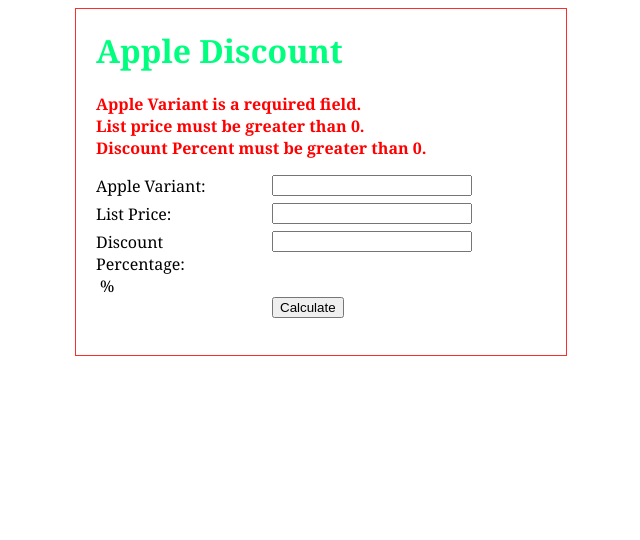
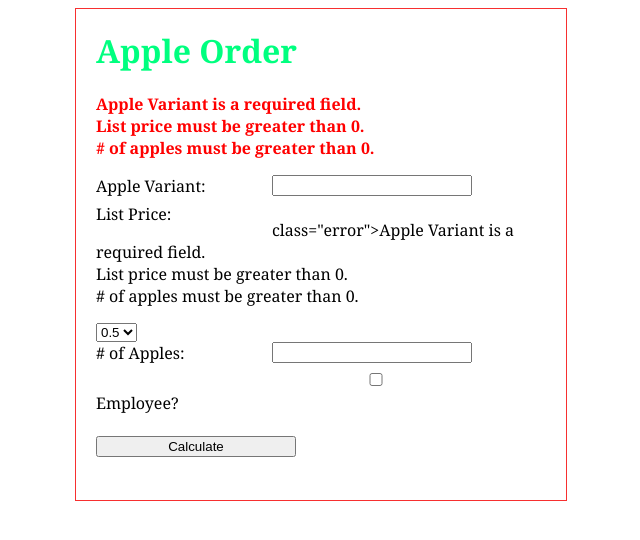
Before and after one commit to bahayzl/Web-App-Development-F22, a PHP site: page /Assignment/order_confirmation.php in a window 1280 px wide. Shown: the top 540 px of the page, without its empty margins (319-959 px from the left). Run offline with PHP 8.4, Linux system fonts and the light colour scheme.

Commit message:
Module 3 assignment
Finished mod 3 work

```diff
--- a/Mod3/Assignment/main.php
+++ b/Mod3/Assignment/main.php
@@ -2,39 +2,55 @@
   // set the default values
   if (!isset($apple_variant)) { $apple_variant = ''; }
   if (!isset($list_price)) { $list_price = ''; }
-  if (!isset($discount_percent)) { $discount_percent = ''; }
+  if (!isset($number_of_apples)) { $number_of_apples = ''; }
+  if (!isset($employee_discount)) { $employee_discount = ''; }
 ?>
 <html>
     <head>
-        <title>Apple Discounts</title>
+        <title>Apple Order</title>
         <link rel="stylesheet" type="text/css" href="main.css">
     </head>
 <body>
     <main>
-        <h1>Apple Discount</h1>
+        <h1>Apple Order</h1>
         <?php if (!empty($error_message)) { ?>
             <p class="error"><?php echo $error_message; ?></p>
         <?php } //end if statement ?>
 
-        <form action="applediscount.php" method="post">
+        <form action="order_confirmation.php" method="post">
             <div id="data">
-                <!-- Product Description -->
+                <!-- Apple Variant -->
                 <label>Apple Variant:</label>
                 <input type="text"  name="apple_variant"
                     value="<?php echo htmlspecialchars($apple_variant); ?>"><br>
                 <!-- List Price -->
                 <label>List Price:</label>
-                <input type="text"  name="list_price"
-                    value="<?php echo htmlspecialchars($list_price); ?>"><br>
-                <!-- Discount Percentage -->
-                <label>Discount Percentage:</label>
-                <input type="text"  name="discount_percent"
-                    value="<?php echo htmlspecialchars($discount_percent); ?>"><br>
-                <span>%</span><br>
+                <?php if (!empty($error_message)) { ?>
+            <p> class="error"><?php echo $error_message; ?></p>
+        <?php } //end if ?>
+        <form action="order_confirmation.php" method="post">
+            <div id="data">
+                <select name="list_price">
+                    <?php for ($v = 0.50; $v <=4.00; $v += 0.50) : ?>
+                        <option value="<?php echo $v; ?>" >
+                            <?php echo $v; ?>
+                        </option>
+                    <?php endfor; ?>
+                </select>
             </div>
+                <!-- # of Apples -->
+                <label># of Apples:</label>
+                <input type="text"  name="number_of_apples"
+                value="<?php echo htmlspecialchars($number_of_apples); ?>"><br>
+                <!-- Are you an employee? -->
+                <div id ="buttons">
+                <label>&nbsp;</label>
+                <input type="checkbox" name="employee_status"
+                    value="<?php echo $employee_status;?>">Employee?
+                <br>
+                <label>&nbsp;</label><br>
 
             <div id="buttons">
-                <label>&nbsp;</label>
                 <input type="submit" value="Calculate"><br>
         </form>
      </main>
--- a/Mod3/Assignment/order_confirmation.php
+++ b/Mod3/Assignment/order_confirmation.php
@@ -2,7 +2,9 @@
     // capture the data from the form
     $apple_variant = filter_input(INPUT_POST, 'apple_variant');
     $list_price = filter_input(INPUT_POST, 'list_price', FILTER_VALIDATE_FLOAT);
+    $number_of_apples = filter_input(INPUT_POST, 'number_of_apples', FILTER_VALIDATE_INT);
     $discount_percent = filter_input(INPUT_POST, 'discount_percent', FILTER_VALIDATE_INT);
+    $employee_status = filter_input(INPUT_POST, 'employee_status', FILTER_VALIDATE_FLOAT);
 
 //validate the date
 $error_message = ''; //baseline value
@@ -17,12 +19,18 @@ if ($list_price === FALSE) {
     $error_message .= 'List price must be greater than 0.<br>';
 }
 
+// validate the number of apples ordered
+if ($number_of_apples === FALSE) {
+    $error_message .= '# of apples must be a valid number.<br>';
+} else if ($list_price <= 0) {
+    $error_message .= '# of apples must be greater than 0.<br>';
+}
 
-// validate discount percent
-if ($discount_percent === FALSE) {
-    $error_message .= 'Discount Percent must be a valid whole number.<br>';
-} else if ($discount_percent <= 0) {
-    $error_message .= 'Discount Percent must be greater than 0.<br>';
+// validate employee status
+if ($employee_status === TRUE) {
+    $employee_discount_percent = .20;
+} else if ($employee_status <= 0) {
+    $employee_discount_percent = 0;
 }
 
 if ($error_message != '') {
@@ -31,7 +39,7 @@ if ($error_message != '') {
 }
 
     //Calculate discount
-    $discount = $list_price * $discount_percent * .01;
+    $discount = $list_price * $employee_discount_percent * .01;
     $discount_price = $list_price - $discount;
 
     //State Tax
@@ -43,7 +51,7 @@ if ($error_message != '') {
     $local_tax = $discount_price * LOCAL_TAX_PERCENT * .01;
 
     // Identify sales total
-    $sales_total = $discount_price + $state_tax + $local_tax;
+    $sales_total = ($discount_price + $state_tax + $local_tax) * $number_of_apples;
 
     // formatting...
     $list_price_formatted = "$".number_format($list_price, 2);
@@ -59,10 +67,13 @@ if ($error_message != '') {
 ?>
 <html>
     <head>
-        <title>Apple Discounts</title>
+        <title>Order Confirmation</title>
         <link rel="stylesheet" type="text/css" href="main.css">
     </head>
     <body>
+    <form action="main.php" method="POST">
+    <input type="submit" value="Return"/>
+    </form>
         <main>
             <h1>Apple Discount</h1>
 
@@ -72,8 +83,8 @@ if ($error_message != '') {
             <label>List Price:</label>
             <span><?php echo htmlspecialchars($list_price_formatted); ?></span><br>
 
-            <label>Standard Discount:</label>
-            <span><?php echo htmlspecialchars($discount_percent_formatted); ?></span><br>
+            <label># of Apples Ordered:</label>
+            <span><?php echo htmlspecialchars($number_of_apples); ?></span><br>
 
             <label>Discount Amount:</label>
             <span><?php echo $discount_formatted; ?></span><br>
```
